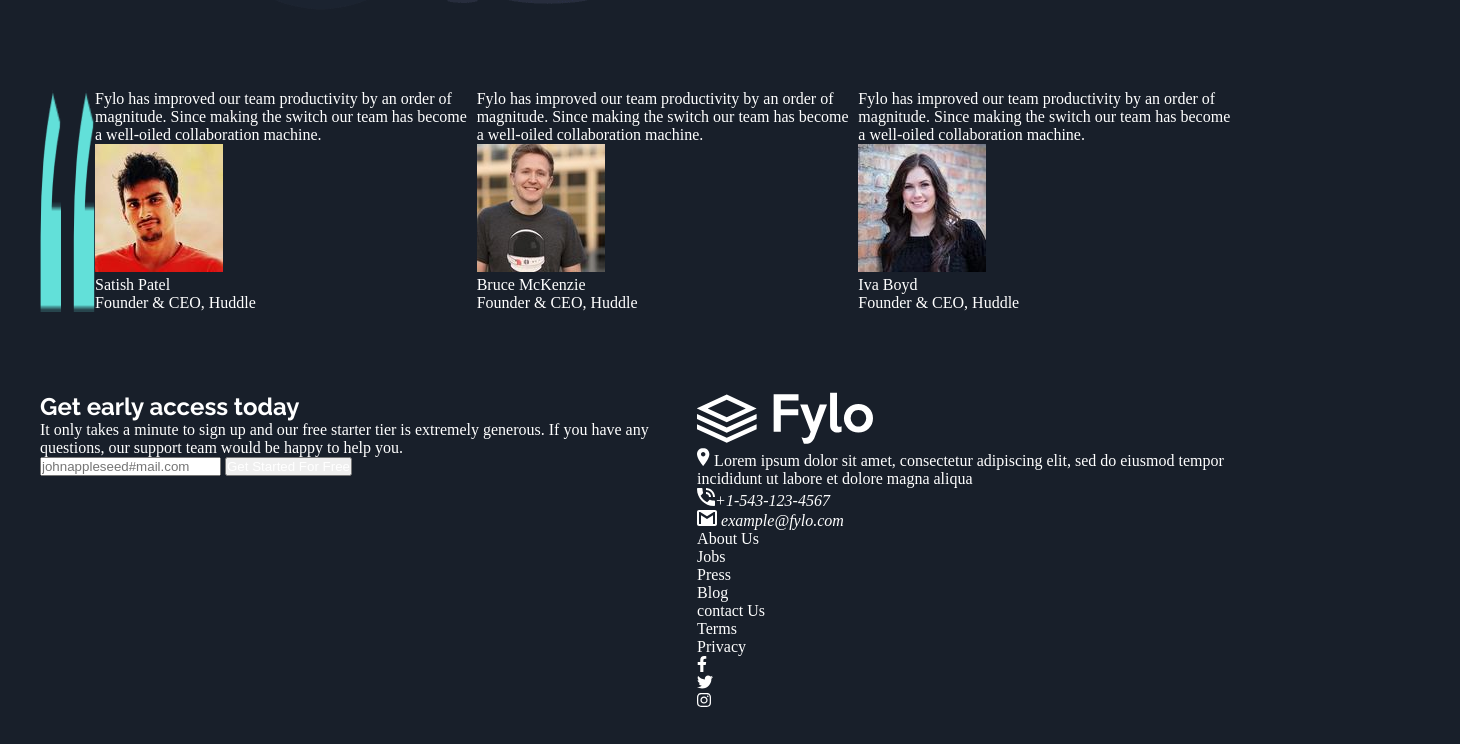
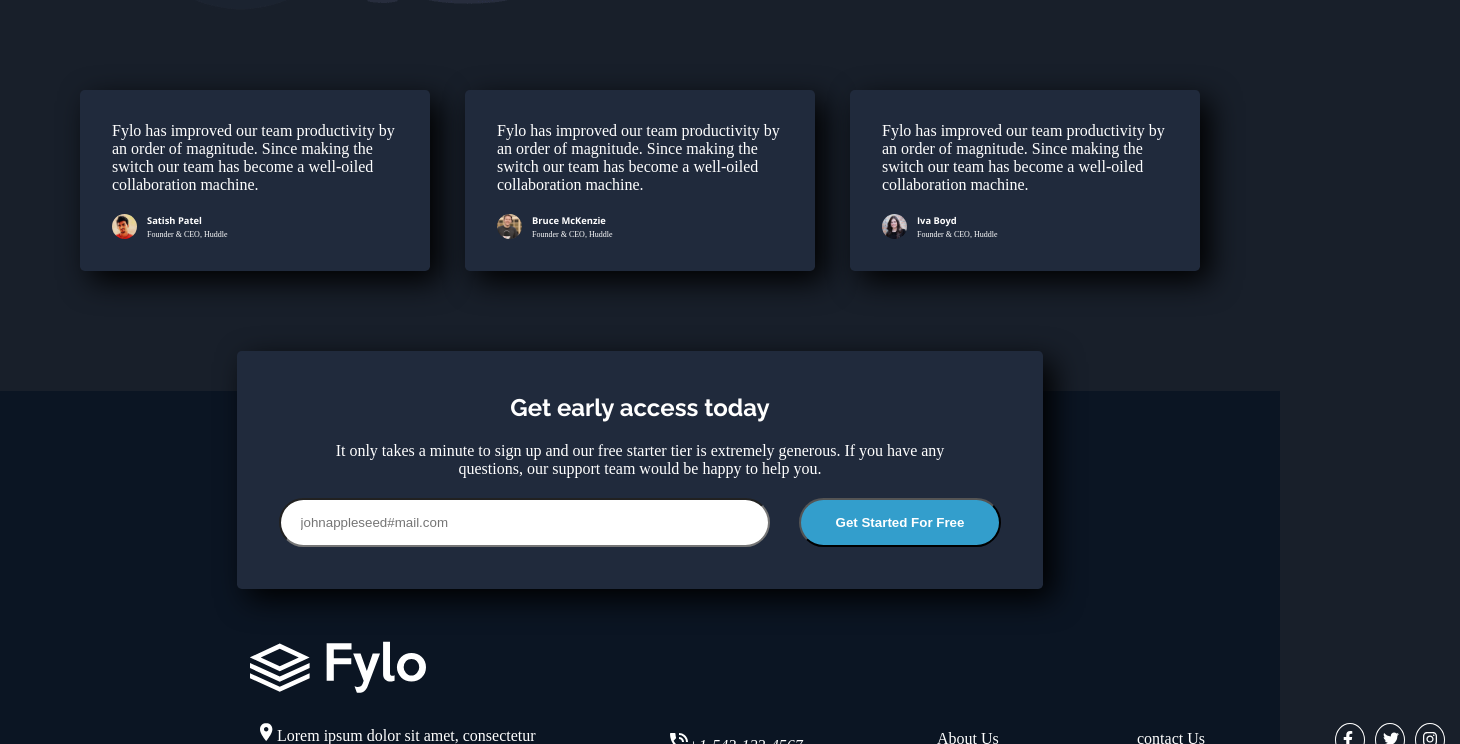
Before and after one commit to Sanxinh/Desafio-Fylo, a plain HTML site: page index.html in a window 1280 px wide. Shown: the part 2056-2800 px from the top of the page, 1460 px wide, since content can reach past the window. Drawn offline with nearby package versions, Linux system fonts and the light colour scheme.

Commit message:
Finalizando estilizaçao desktop

```diff
--- a/css/style.css
+++ b/css/style.css
@@ -22,6 +22,7 @@ section {
     display: flex;
     justify-content: space-between;
     padding: 40px;
+
 }
 
 .lista-do-menu {
@@ -55,6 +56,7 @@ main {
     border-radius: 30px;
     transition: 0.3s ease-in-out;
     cursor: pointer;
+    font-weight: 700;
 }
 
 .bnt:hover {
@@ -132,7 +134,7 @@ main {
 
 .imagem-com-informacao {
    align-items: center;
-   padding-left: 180px;
+   padding-left: 100px;
    gap: 70px;
 }
 
@@ -174,3 +176,158 @@ main {
 .link-do-informativo {
     display: flex;
 }
+
+.comentarios {
+    display: grid;
+    grid-gap: 35px;
+    grid: " comentario-1 comentario-2 comentario-3 ";
+    grid-template-columns: minmax(200px, 350px) minmax(200px, 350px) minmax(200px, 350px);
+
+}
+
+.comentarios {
+
+}
+
+.comentario-1 {
+    grid-area: comentario-1 ;
+    background-color: hsl(219, 30%, 18%);
+    padding: 2em;
+    border-radius: .3em;
+    box-shadow: 10px 10px 30px rgba(0, 0, 0, 1);
+}
+
+.comentario-2 {
+    grid-area: comentario-2 ;
+    background-color: hsl(219, 30%, 18%);
+    padding: 2em;
+    border-radius: .3em;
+    box-shadow: 10px 10px 30px rgba(0, 0, 0, 1);
+}
+
+.comentario-3 {
+    grid-area: comentario-3 ;
+    background-color: hsl(219, 30%, 18%);
+    padding: 2em;
+    border-radius: .3em;
+    box-shadow: 10px 10px 30px rgba(0, 0, 0, 1);
+}
+
+.img-ceo {
+    border-radius: 50%;
+    width: 25px;
+    height: 25px;
+}
+
+.informacao-ceo {
+    display: flex ;
+    align-items: center;
+    padding-top: 20px;
+}
+
+.descricao-ceo {
+    display: flex;
+    flex-flow: column;
+    padding-left: 10px;
+    justify-content: center;
+    font-size: 8px;
+
+}
+
+.nome-do-ceo {
+   padding-bottom: 3px;
+}
+
+.email {
+    display: flex;
+    flex-flow: column wrap;
+    align-items: center;
+    justify-content: center;
+    background-color: hsl(219, 30%, 18%);
+    padding: 2em;
+    border-radius: .3em;
+    box-shadow: 10px 10px 30px rgba(0, 0, 0, 1);
+    position: absolute;
+}
+
+.texto-email {
+    padding: 10px;
+    display: grid;
+    grid-template-columns: minmax(200px, 650px);
+    text-align: center;
+}
+
+.aba-email {
+    padding: 10px;
+
+
+}
+
+.inseri-email {
+    background-color: #fff;
+    padding-bottom: 15px;
+    padding-right: 290px;
+    padding-top: 15px;
+    padding-left: 20px;
+    border-radius: 25px;
+}
+
+.bnt-email {
+    margin-left: 25px;
+    padding-right: 35px;
+    padding-left: 35px;
+
+
+}
+
+footer {
+    display: grid;
+    justify-content: flex-start;
+    gap: 20px;
+    background-color: hsl(216, 53%, 9%);
+    padding-left: 250px;
+    padding-bottom: 100px;
+    padding-top: 250px;
+
+}
+
+.footer-descrito {
+    grid-gap: 100px;
+    padding: 10px;
+    display: flex;
+    justify-content: flex-start;
+}
+
+.paragrafo-footer {
+    width: 300px;
+}
+
+address {
+    padding: 10px;
+    width: 170px;
+}
+
+.texto-footer {
+    padding: 7px;
+    width: 100px;
+}
+
+.rede-sociais {
+    width: 120px;
+}
+
+.redes-socias-listada {
+    display: flex;
+    justify-content: space-around;
+    align-items: center;
+}
+
+.logo-redes {
+    border: 1px solid #ffffff ;
+    padding: 7px;
+    border-radius: 100%;
+    width: 30px;
+    display: flex;
+    align-items: center;
+    align-content: center;
+}
--- a/index.html
+++ b/index.html
@@ -96,36 +96,48 @@
 
     </section>
 
-    <section>
+    <section class="comentarios">
 
-      <img src="/images/bg-quotes.png" alt="aspas">
-        <nav>
+      <!-- <img class="aspas" src="/images/bg-quotes.png" alt="aspas"> -->
+        <nav class="comentario-1">
           <p>Fylo has improved our team productivity by an order of magnitude. Since making the switch our team has become a well-oiled collaboration machine.</p>
 
-        <div>
-          <img src="/images/profile-1.jpg" alt="satish patel">
-          <p>Satish Patel</p>
-          <p>Founder & CEO, Huddle</p>
+        <div class="informacao-ceo">
+          <img class="img-ceo" src="/images/profile-1.jpg" alt="satish patel">
+
+          <div class="descricao-ceo">
+            <h3 class="nome-do-ceo">Satish Patel</h3>
+            <p>Founder & CEO, Huddle</p>
+          </div>
+
         </div>
       </nav>
 
-      <nav>
+      <nav class="comentario-2">
         <p>Fylo has improved our team productivity by an order of magnitude. Since making the switch our team has become a well-oiled collaboration machine.</p>
 
-      <div>
-        <img src="/images/profile-2.jpg" alt="Bruce McKenzie">
-        <p>Bruce McKenzie</p>
-        <p>Founder & CEO, Huddle</p>
+      <div class="informacao-ceo">
+        <img class="img-ceo" src="/images/profile-2.jpg" alt="Bruce McKenzie">
+
+        <div class="descricao-ceo">
+          <h3 class="nome-do-ceo">Bruce McKenzie</h3>
+          <p>Founder & CEO, Huddle</p>
+        </div>
+
       </div>
     </nav>
 
-    <nav>
+    <nav class="comentario-3">
       <p>Fylo has improved our team productivity by an order of magnitude. Since making the switch our team has become a well-oiled collaboration machine.</p>
 
-    <div>
-      <img src="/images/profile-3.jpg" alt="satish patel">
-      <p>Iva Boyd</p>
-      <p>Founder & CEO, Huddle</p>
+    <div class="informacao-ceo">
+      <img class="img-ceo" src="/images/profile-3.jpg" alt="satish patel">
+
+      <div class="descricao-ceo">
+        <h3 class="nome-do-ceo">Iva Boyd</h3>
+        <p>Founder & CEO, Huddle</p>
+      </div>
+
     </div>
   </nav>
 
@@ -134,54 +146,63 @@
 
     <section>
 
-      <div>
+      <div class="email">
 
-        <h2 class="centralizado">Get early access today</h2>
-        <p class="centralizado"> It only takes a minute to sign up and our free starter tier is extremely generous. If you have any questions, our support team would be happy to help you.</p>
-        <div class="centralizado">
-          <input type="text"  id="none" placeholder="johnappleseed#mail.com"> <button>Get Started For Free</button>
+        <h2 class="titulo-email texto-email">Get early access today</h2>
+        <p class="texto-email"> It only takes a minute to sign up and our free starter tier is extremely generous. If you have any questions, our support team would be happy to help you.</p>
+        <div class="aba-email">
+          <input class="inseri-email" type="text"  id="none" placeholder="johnappleseed#mail.com"> <button class="bnt bnt-email">Get Started For Free</button>
         </div>
 
       </div>
 
+    </section>
+
       <footer>
 
-        <img src="/images/logo.svg" alt="Logo Fylo">
+        <img class="img-footer" src="/images/logo.svg" alt="Logo Fylo">
 
-        <p> <img src="/images/icon-location.svg" alt=""> Lorem ipsum dolor sit amet, consectetur adipiscing elit, sed do eiusmod tempor incididunt ut labore et dolore magna aliqua</p>
+      <div class="footer-descrito">
+
+        <p class="paragrafo-footer"> <img src="/images/icon-location.svg" alt=""> Lorem ipsum dolor sit amet, consectetur adipiscing elit, sed do eiusmod tempor incididunt ut labore et dolore magna aliqua</p>
+
+        <nav class="informacao-footer">
 
         <address> <img src="/images/icon-phone.svg" alt="telefone">+1-543-123-4567</address>
 
         <address> <img src="/images/icon-email.svg" alt="email"> example@fylo.com</address>
 
-        <nav>
+        </nav>
+
+        <nav class="sobre-footer">
           <ul>
-            <li><a href="#">About Us</a></li>
-            <li><a href="#">Jobs</a></li>
-            <li><a href="#">Press</a></li>
-            <li><a href="#">Blog</a></li>
+            <li class="texto-footer"><a href="#">About Us</a></li>
+            <li class="texto-footer"><a href="#">Jobs</a></li>
+            <li class="texto-footer"><a href="#">Press</a></li>
+            <li class="texto-footer"><a href="#">Blog</a></li>
           </ul>
         </nav>
 
-        <nav>
+        <nav class="mais-sobre-footer">
           <ul>
-            <li><a href="#">contact Us</a></li>
-            <li><a href="#">Terms</a></li>
-            <li><a href="#">Privacy</a></li>
+            <li class="texto-footer"><a href="#">contact Us</a></li>
+            <li class="texto-footer"><a href="#">Terms</a></li>
+            <li class="texto-footer"><a href="#">Privacy</a></li>
           </ul>
         </nav>
 
-        <nav>
-          <ul>
-            <li><a href="#"><i class="fab fa-facebook-f"></i></a></li>
-            <li><a href="#"><i class="fab fa-twitter"></i></a></li>
-            <li><a href="#"><i class="fab fa-instagram"></i></a></li>
+        <nav class="rede-sociais">
+          <ul class="redes-socias-listada">
+            <li class="logo-redes" ><a href="#"><i class="fab fa-facebook-f"></i></a></li>
+            <li class="logo-redes" ><a href="#"><i class="fab fa-twitter"></i></a></li>
+            <li class="logo-redes" ><a href="#"><i class="fab fa-instagram"></i></a></li>
           </ul>
         </nav>
 
+      </div>
 
       </footer>
-    </section>
+
 
   </header>
 
```
